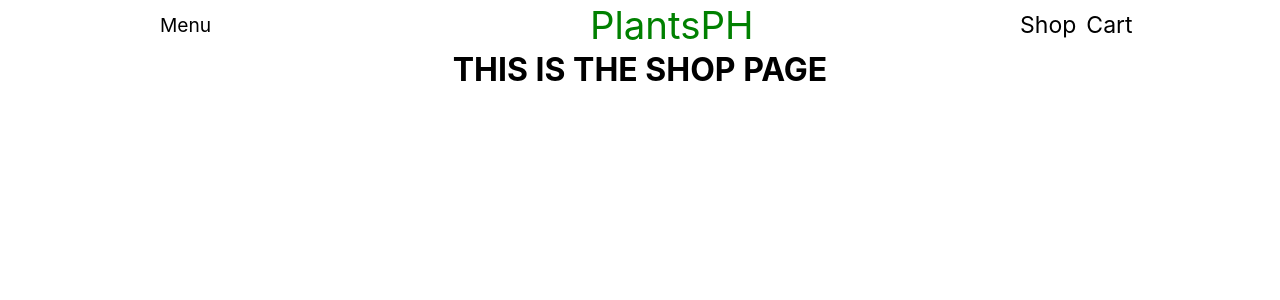
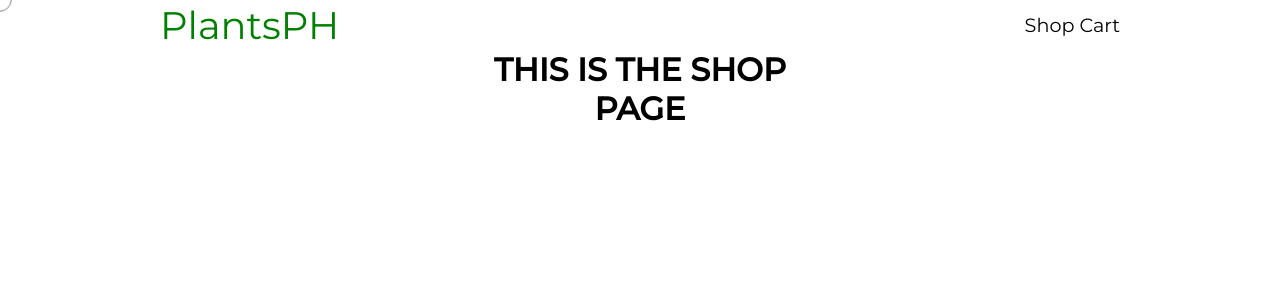
Before and after one commit to jarierie/plantsph, a React (Create React App) app: page /shop in a window 1280 px wide. Shown: the top 300 px of the page. Built offline with nearby package versions, Linux system fonts and the light colour scheme.

Commit message:
cursor and others

```diff
--- a/package.json
+++ b/package.json
@@ -7,6 +7,7 @@
     "@testing-library/jest-dom": "^5.11.10",
     "@testing-library/react": "^11.2.6",
     "@testing-library/user-event": "^12.8.3",
+    "framer-motion": "^4.1.2",
     "react": "^17.0.2",
     "react-dom": "^17.0.2",
     "react-redux": "^7.2.3",
--- a/public/index.html
+++ b/public/index.html
@@ -14,6 +14,11 @@
       manifest.json provides metadata used when your web app is installed on a
       user's mobile device or desktop. See https://developers.google.com/web/fundamentals/web-app-manifest/
     -->
+    <link rel="preconnect" href="https://fonts.gstatic.com" />
+    <link
+      href="https://fonts.googleapis.com/css2?family=Montserrat:wght@400;500&display=swap"
+      rel="stylesheet"
+    />
     <link rel="manifest" href="%PUBLIC_URL%/manifest.json" />
     <!--
       Notice the use of %PUBLIC_URL% in the tags above.
--- a/src/App.css
+++ b/src/App.css
@@ -3,4 +3,5 @@ body {
   margin: 0;
   display: flex;
   flex-direction: column;
+  font-family: "Montserrat", sans-serif;
 }
--- a/src/App.js
+++ b/src/App.js
@@ -1,18 +1,19 @@
 import "./App.css";
-
 import { Provider } from "react-redux";
 import store from "./store/store";
-
 import { BrowserRouter as Router, Switch, Route } from "react-router-dom";
 import Home from "./pages/Home";
 import Shop from "./pages/Shop";
 import Cart from "./pages/Cart";
+
+import Cursor from "./components/Cursor";
 
 function App() {
   return (
     <>
       <Router>
         <Provider store={store}>
+          <Cursor />
           <Switch>
             <Route exact path='/'>
               <Home />
--- a/src/components/CardItem.js
+++ b/src/components/CardItem.js
@@ -55,12 +55,12 @@ const CardImgContainer = styled.div`
 const CardItemName = styled.p`
   font-size: 0.8em;
   margin: 10px;
-  font-weight: 400;
+  font-weight: 500;
 `;
 
 const CardItemPrice = styled.p`
-  font-weight: 200;
-  font-size: 1em;
+  font-weight: 400;
+  font-size: 0.8em;
   margin: 10px;
 `;
 
@@ -74,7 +74,7 @@ const CardItem = () => {
             return (
               <Card key={data.id}>
                 <CardImgContainer image={data.imageUrl}>
-                  <img src={data.imageUrl}></img>
+                  <img src={data.imageUrl} alt=''></img>
                 </CardImgContainer>
                 <CardItemName>{data.name}</CardItemName>
                 <CardItemPrice>{data.price}</CardItemPrice>
--- /dev/null
+++ b/src/components/Cursor.js
@@ -0,0 +1,54 @@
+import React, { useEffect, useState } from "react";
+import { motion } from "framer-motion";
+import styled from "styled-components";
+
+const CursorStyle = styled(motion.div)`
+  pointer-events: none;
+  position: absolute;
+  left: 0;
+  top: 0;
+  width: 0.36vw;
+  height: 0.36vw;
+  padding: 1.5vw;
+  border-radius: 100%;
+  background-color: transparent;
+  border: 0.1vw solid var(--black);
+  /* mix-blend-mode: difference; */
+  z-index: 20;
+  @media (hover: none) and (pointer: coarse), (max-width: 500px) {
+    display: none;
+  }
+`;
+
+const Cursor = () => {
+  const [mousePosition, setMousePosition] = useState({ x: 0, y: 0 });
+  const [hover, setHover] = useState(false);
+  useEffect(() => {
+    const handlePosition = (e) => {
+      setMousePosition({ x: e.pageX, y: e.pageY });
+      if (e.target.tagName === "A") {
+        setHover(true);
+      } else {
+        setHover(false);
+      }
+    };
+    window.addEventListener("mousemove", handlePosition);
+  }, []);
+  return (
+    <CursorStyle
+      animate={{
+        left: mousePosition.x,
+        top: mousePosition.y,
+        x: "-50%",
+        y: "-50%",
+        scale: hover ? 1 : 0.5,
+        opacity: 1,
+        border: "0.1vw solid #0f0e0e",
+        backgroundColor: hover ? "lightgreen" : "transparent",
+      }}
+      transition={{ ease: "linear", duration: 0.15 }}
+    />
+  );
+};
+
+export default Cursor;
--- a/src/components/Footer.js
+++ b/src/components/Footer.js
@@ -11,4 +11,4 @@ const Footer = () => {
   return <FooterDiv />;
 };
 
-export default FooterDiv;
+export default Footer;
--- a/src/components/Nav.js
+++ b/src/components/Nav.js
@@ -8,31 +8,19 @@ const NavBar = styled.div`
   display: flex;
   justify-content: space-between;
   margin: auto;
+  align-items: center;
 `;
 
 const NavContainer = styled.div`
-  width: 100px;
+  width: 200px;
   height: 50px;
   display: flex;
   align-items: center;
 `;
 
-const Menu = styled.a`
-  font-size: 1.2em;
-`;
-
 const Logo = styled.a`
   font-size: 2em;
   color: green;
-`;
-
-const ShopCart = styled.a`
-  margin-right: 10px;
-  font-size: 1.2em;
-  text-decoration: none;
-  a {
-    text-decoration: none;
-  }
 `;
 
 const StyledLink = styled(Link)`
@@ -48,25 +36,18 @@ const StyledLink = styled(Link)`
   }
 `;
 
+const List = styled.div``;
+
 const Nav = () => {
   return (
     <NavBar>
-      <NavContainer>
-        <Menu>Menu</Menu>
-      </NavContainer>
-      <NavContainer>
-        <StyledLink to='/'>
-          <Logo>PlantsPH</Logo>
-        </StyledLink>
-      </NavContainer>
-      <NavContainer>
-        <StyledLink to='/shop'>
-          <ShopCart>Shop</ShopCart>
-        </StyledLink>
-        <StyledLink to='/cart'>
-          <ShopCart>Cart</ShopCart>
-        </StyledLink>
-      </NavContainer>
+      <StyledLink to='/'>
+        <Logo>PlantsPH</Logo>
+      </StyledLink>
+      <List>
+        <StyledLink to='/shop'>Shop</StyledLink>
+        <StyledLink to='/cart'> Cart</StyledLink>
+      </List>
     </NavBar>
   );
 };
--- a/src/reducers/itemsReducer.js
+++ b/src/reducers/itemsReducer.js
@@ -1,5 +1,3 @@
-import { itemState } from "../actions/itemState";
-
 const initialState = {
   count: 0,
 };
```
Also changed, not shown: src/components/CardExample.js (deleted, +0 -8 lines), 1 other file (tests, documents, lock files or other folders).
